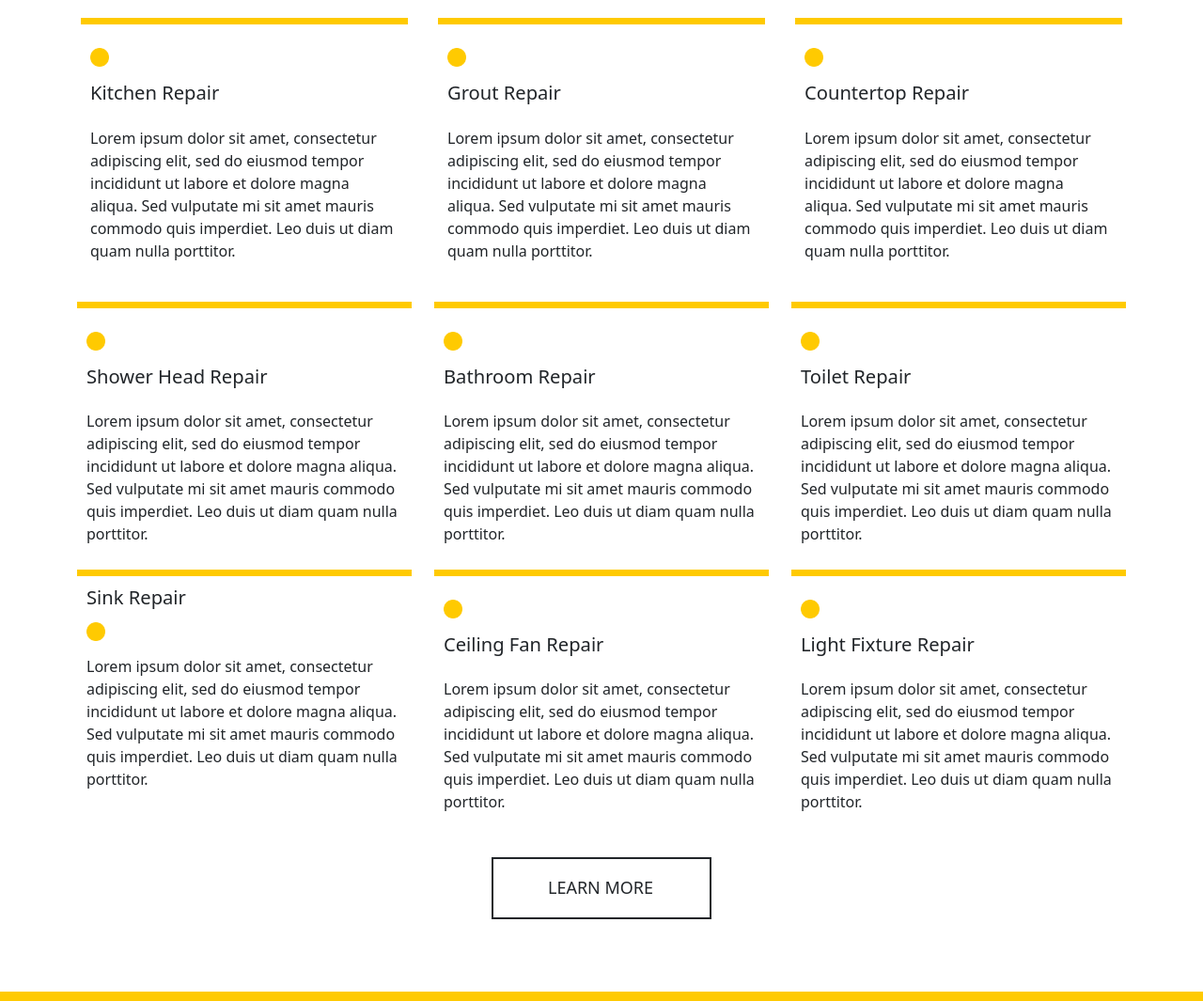
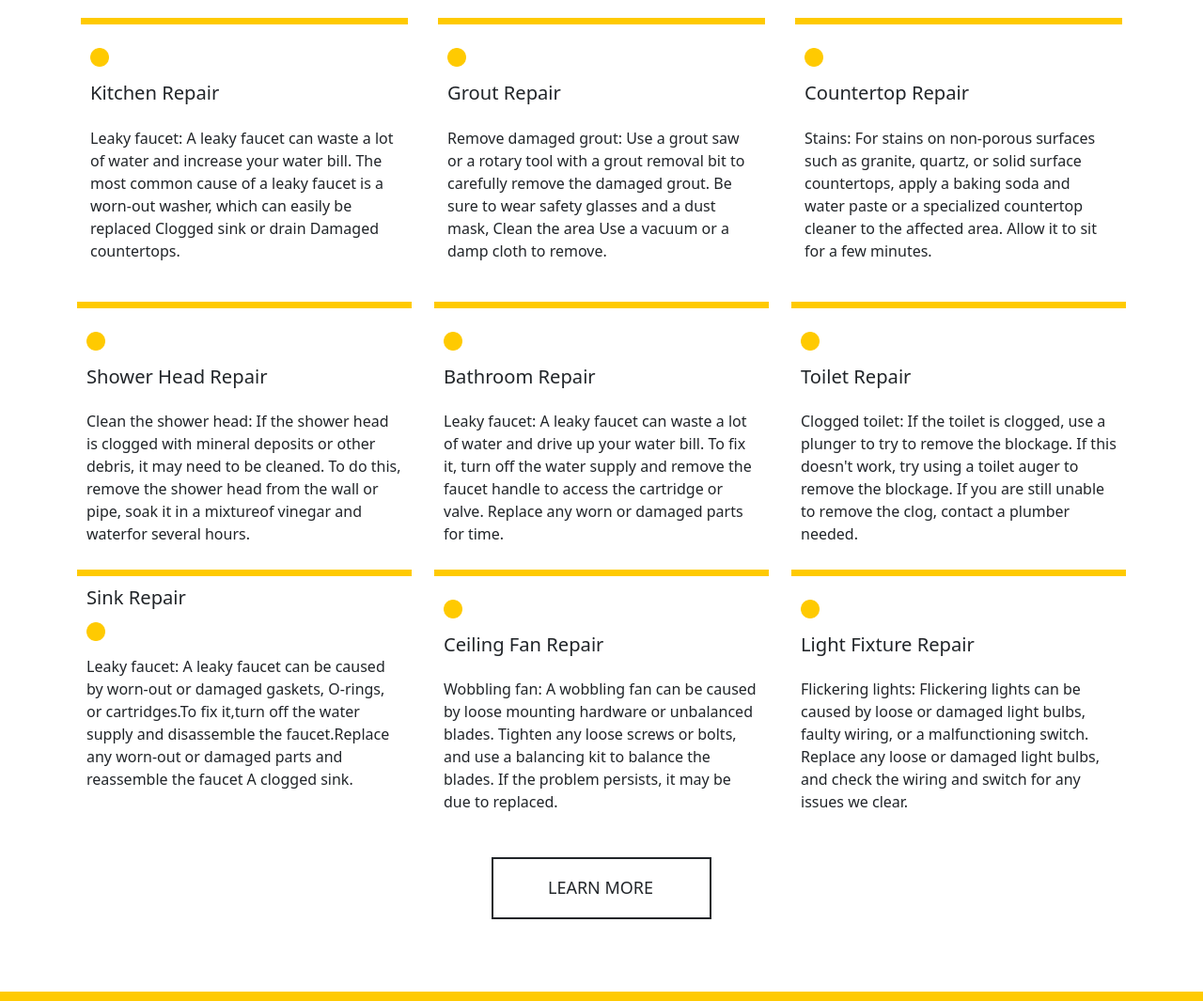
Before and after one commit to Yogarajan-sys/Home-Repair, a plain HTML site: page index.html in a window 1280 px wide. Shown: the part 2592-3657 px from the top of the page at 94% size. Drawn offline with nearby package versions, Linux system fonts and the light colour scheme.

Commit message:
Update index.html

```diff
--- a/index.html
+++ b/index.html
@@ -134,7 +134,7 @@
               <img src="images/download.png"  alt="" height="20" width="20" class="image">
               <h6>Kitchen Repair</h6>
               <br>
-              <p>Lorem ipsum dolor sit amet, consectetur adipiscing elit, sed do eiusmod tempor incididunt ut labore et dolore magna aliqua. Sed vulputate mi sit amet mauris commodo quis imperdiet. Leo duis ut diam quam nulla porttitor.</p>
+              <p>Leaky faucet: A leaky faucet can waste a lot of water and increase your water bill. The most common cause of a leaky faucet is a worn-out washer, which can easily be replaced Clogged sink or drain Damaged countertops.</p>
             </div>
           </div>
           <div class="col-md-4 p-3">
@@ -142,7 +142,7 @@
               <img src="images/download.png"  alt="" height="20" width="20" class="image">
               <h6>Grout Repair</h6>
               <br>
-              <p>Lorem ipsum dolor sit amet, consectetur adipiscing elit, sed do eiusmod tempor incididunt ut labore et dolore magna aliqua. Sed vulputate mi sit amet mauris commodo quis imperdiet. Leo duis ut diam quam nulla porttitor.</p>
+              <p>Remove damaged grout: Use a grout saw or a rotary tool with a grout removal bit to carefully remove the damaged grout. Be sure to wear safety glasses and a dust mask, Clean the area Use a vacuum or a damp cloth to remove.</p>
             </div>
           </div>
           <div class="col-md-4 p-3">
@@ -150,7 +150,7 @@
               <img src="images/download.png"  alt="" height="20" width="20" class="image">
               <h6>Countertop Repair</h6>
             <br>
-            <p>Lorem ipsum dolor sit amet, consectetur adipiscing elit, sed do eiusmod tempor incididunt ut labore et dolore magna aliqua. Sed vulputate mi sit amet mauris commodo quis imperdiet. Leo duis ut diam quam nulla porttitor.</p>
+            <p>Stains: For stains on non-porous surfaces such as granite, quartz, or solid surface countertops, apply a baking soda and water paste or a specialized countertop cleaner to the affected area. Allow it to sit for a few minutes.</p>
             </div>
           </div>
           <div class="col-md-4">
@@ -158,7 +158,7 @@
               <img src="images/download.png"  alt="" height="20" width="20" class="image">
               <h6>Shower Head Repair</h6>
               <br>
-              <p>Lorem ipsum dolor sit amet, consectetur adipiscing elit, sed do eiusmod tempor incididunt ut labore et dolore magna aliqua. Sed vulputate mi sit amet mauris commodo quis imperdiet. Leo duis ut diam quam nulla porttitor.</p>
+              <p>Clean the shower head: If the shower head is clogged with mineral deposits or other debris, it may need to be cleaned. To do this, remove the shower head from the wall or pipe, soak it in a mixtureof vinegar and waterfor several hours.</p>
             </div>
           </div>
           <div class="col-md-4">
@@ -166,7 +166,7 @@
               <img src="images/download.png"  alt="" height="20" width="20" class="image">
               <h6>Bathroom Repair</h6>
             <br>
-            <p>Lorem ipsum dolor sit amet, consectetur adipiscing elit, sed do eiusmod tempor incididunt ut labore et dolore magna aliqua. Sed vulputate mi sit amet mauris commodo quis imperdiet. Leo duis ut diam quam nulla porttitor.</p>
+            <p>Leaky faucet: A leaky faucet can waste a lot of water and drive up your water bill. To fix it, turn off the water supply and remove the faucet handle to access the cartridge or valve. Replace any worn or damaged parts for time.</p>
             </div>
           </div>
           <div class="col-md-4">
@@ -174,7 +174,7 @@
               <img src="images/download.png"  alt="" height="20" width="20" class="image">
               <h6>Toilet Repair</h6>
             <br>
-            <p>Lorem ipsum dolor sit amet, consectetur adipiscing elit, sed do eiusmod tempor incididunt ut labore et dolore magna aliqua. Sed vulputate mi sit amet mauris commodo quis imperdiet. Leo duis ut diam quam nulla porttitor.</p>
+            <p>Clogged toilet: If the toilet is clogged, use a plunger to try to remove the blockage. If this doesn't work, try using a toilet auger to remove the blockage. If you are still unable to remove the clog, contact a plumber needed.</p>
             </div>
           </div>
           <div class="col-md-4">
@@ -182,7 +182,7 @@
               <h6>Sink Repair</h6>
               <img src="images/download.png"  alt="" height="20" width="20" class="image">
             <br>
-            <p>Lorem ipsum dolor sit amet, consectetur adipiscing elit, sed do eiusmod tempor incididunt ut labore et dolore magna aliqua. Sed vulputate mi sit amet mauris commodo quis imperdiet. Leo duis ut diam quam nulla porttitor.</p>
+            <p>Leaky faucet: A leaky faucet can be caused by worn-out or damaged gaskets, O-rings, or cartridges.To fix it,turn off the water supply and disassemble the faucet.Replace any worn-out or damaged parts and reassemble the faucet A clogged sink.</p>
             </div>
           </div>
           <div class="col-md-4">
@@ -190,7 +190,7 @@
               <img src="images/download.png"  alt="" height="20" width="20" class="image">
               <h6>Ceiling Fan Repair</h6>
             <br>
-            <p>Lorem ipsum dolor sit amet, consectetur adipiscing elit, sed do eiusmod tempor incididunt ut labore et dolore magna aliqua. Sed vulputate mi sit amet mauris commodo quis imperdiet. Leo duis ut diam quam nulla porttitor.</p>
+            <p>Wobbling fan: A wobbling fan can be caused by loose mounting hardware or unbalanced blades. Tighten any loose screws or bolts, and use a balancing kit to balance the blades. If the problem persists, it may be due to replaced.</p>
             </div>
           </div>
           <div class="col-md-4">
@@ -198,7 +198,7 @@
               <img src="images/download.png"  alt="" height="20" width="20" class="image">
               <h6>Light Fixture Repair</h6>
             <br>
-            <p>Lorem ipsum dolor sit amet, consectetur adipiscing elit, sed do eiusmod tempor incididunt ut labore et dolore magna aliqua. Sed vulputate mi sit amet mauris commodo quis imperdiet. Leo duis ut diam quam nulla porttitor.</p>
+            <p>Flickering lights: Flickering lights can be caused by loose or damaged light bulbs, faulty wiring, or a malfunctioning switch. Replace any loose or damaged light bulbs, and check the wiring and switch for any issues we clear.</p>
             </div>
           </div>
         </div>
```
